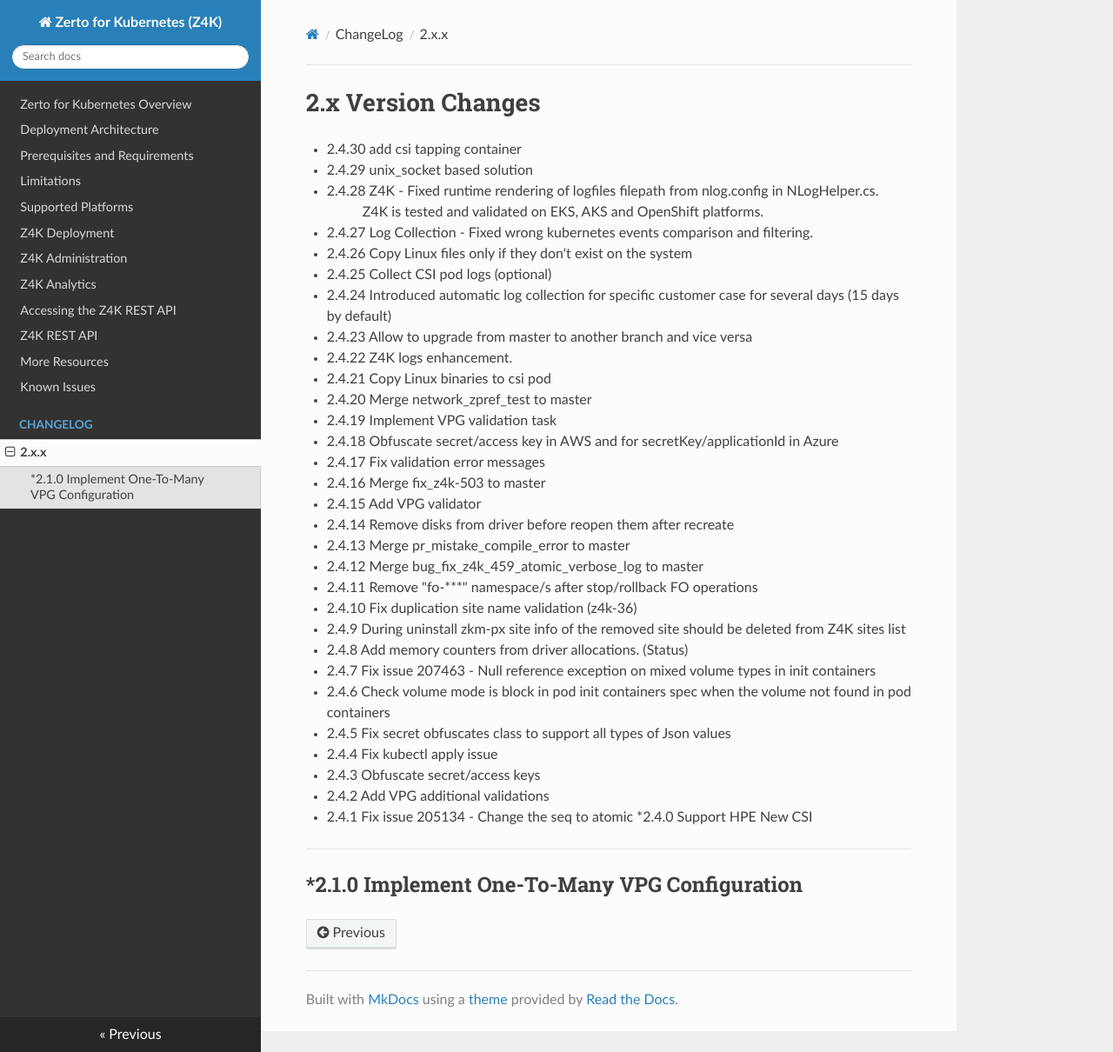
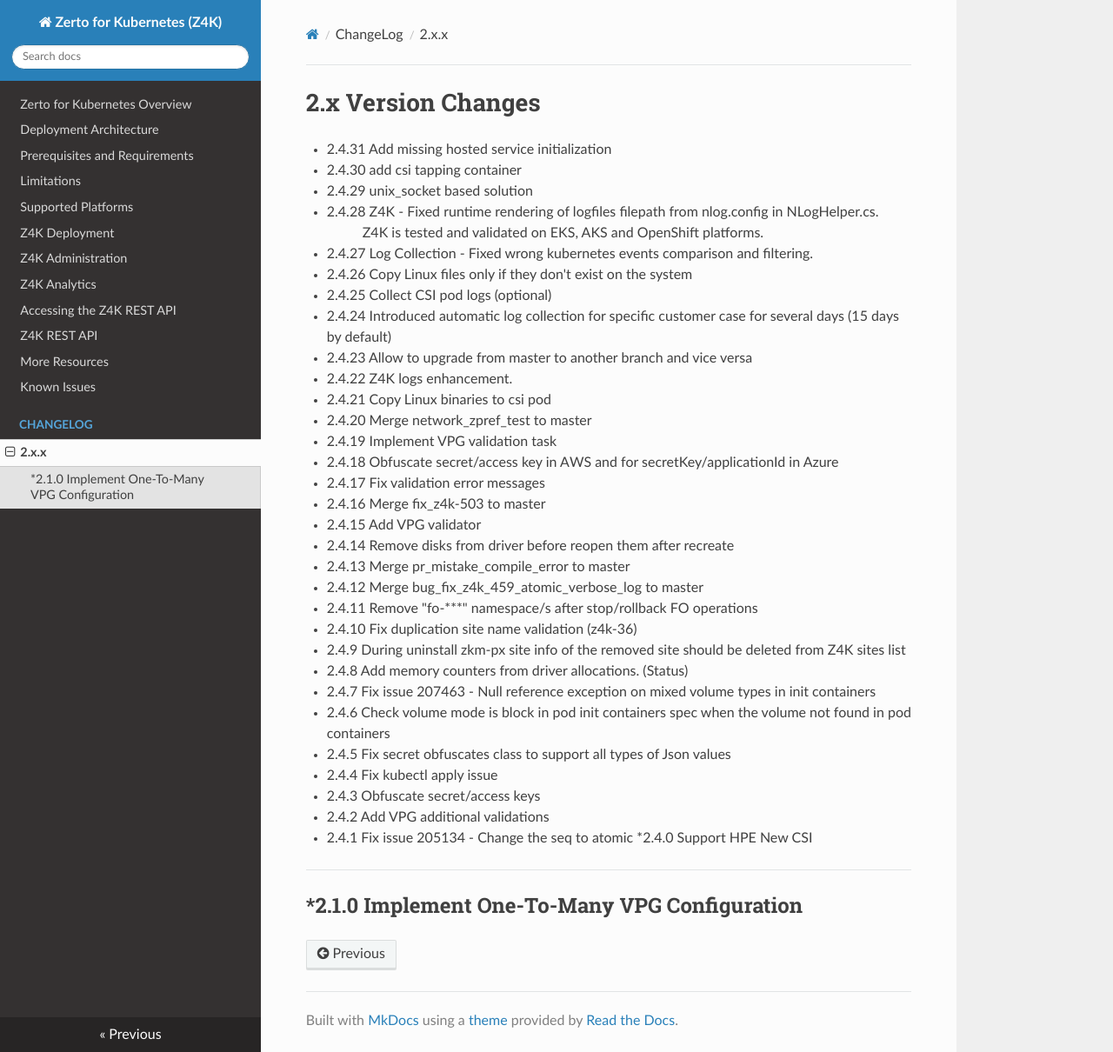
Before and after one commit to ZertoPublic/Z4K, an MkDocs documentation site: the page built from docs/changes/version2.x.x.md, in a window 1280 px wide and 1210 px high. Shown: the whole window at 87% size. Built offline with MkDocs 1.6.1, drawn with Linux system fonts in a browser that asks for light colours.

Commit message:
commit all changes on branch :2.4.31 for version:2.4.31

```diff
--- a/docs/changes/version2.x.x.md
+++ b/docs/changes/version2.x.x.md
@@ -1,5 +1,6 @@
 2.x Version Changes
 ===================
+* 2.4.31 Add missing hosted service initialization
 * 2.4.30 add csi tapping container
 * 2.4.29 unix_socket based solution
 * 2.4.28 Z4K -  Fixed runtime rendering of logfiles filepath from nlog.config in NLogHelper.cs.<BR>&nbsp;&nbsp;&nbsp;&nbsp;&nbsp;&nbsp;&nbsp;&nbsp;&nbsp;&nbsp;Z4K is tested and validated on EKS, AKS and OpenShift platforms.</BR>
```
